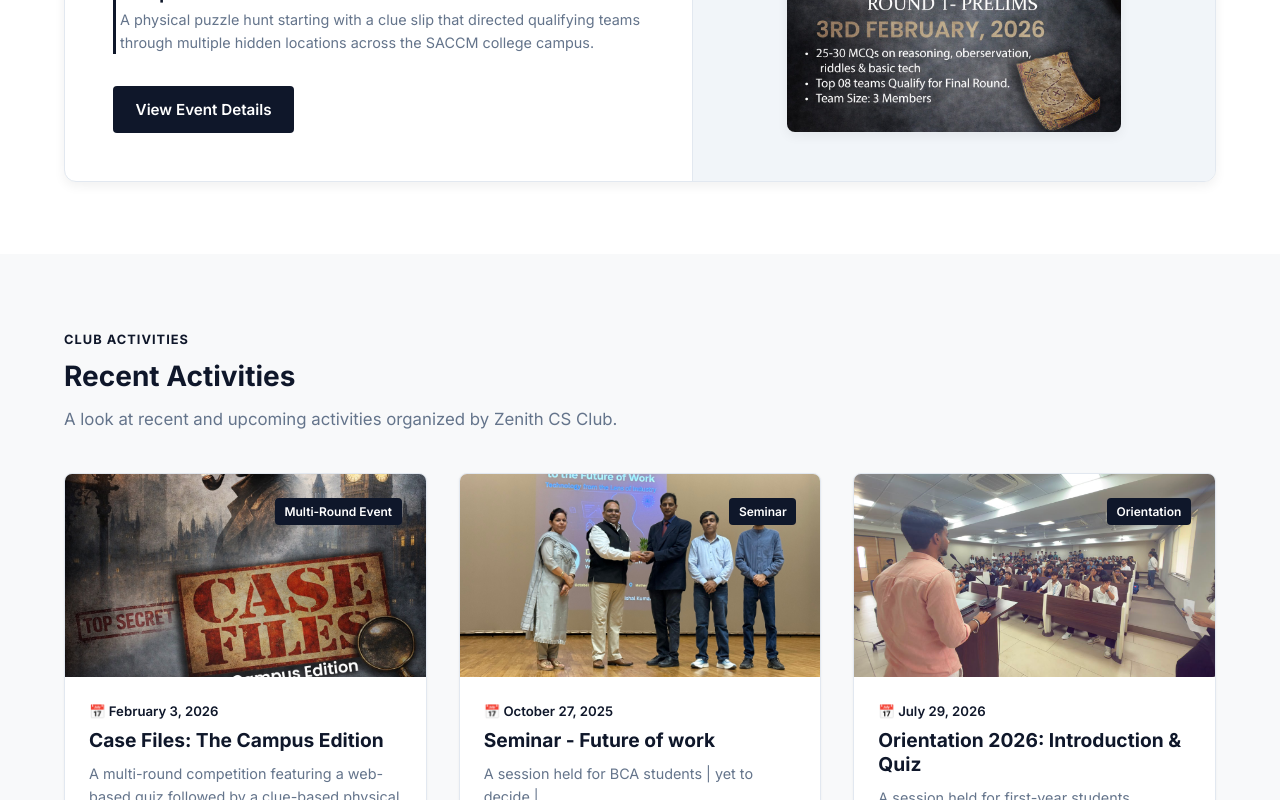
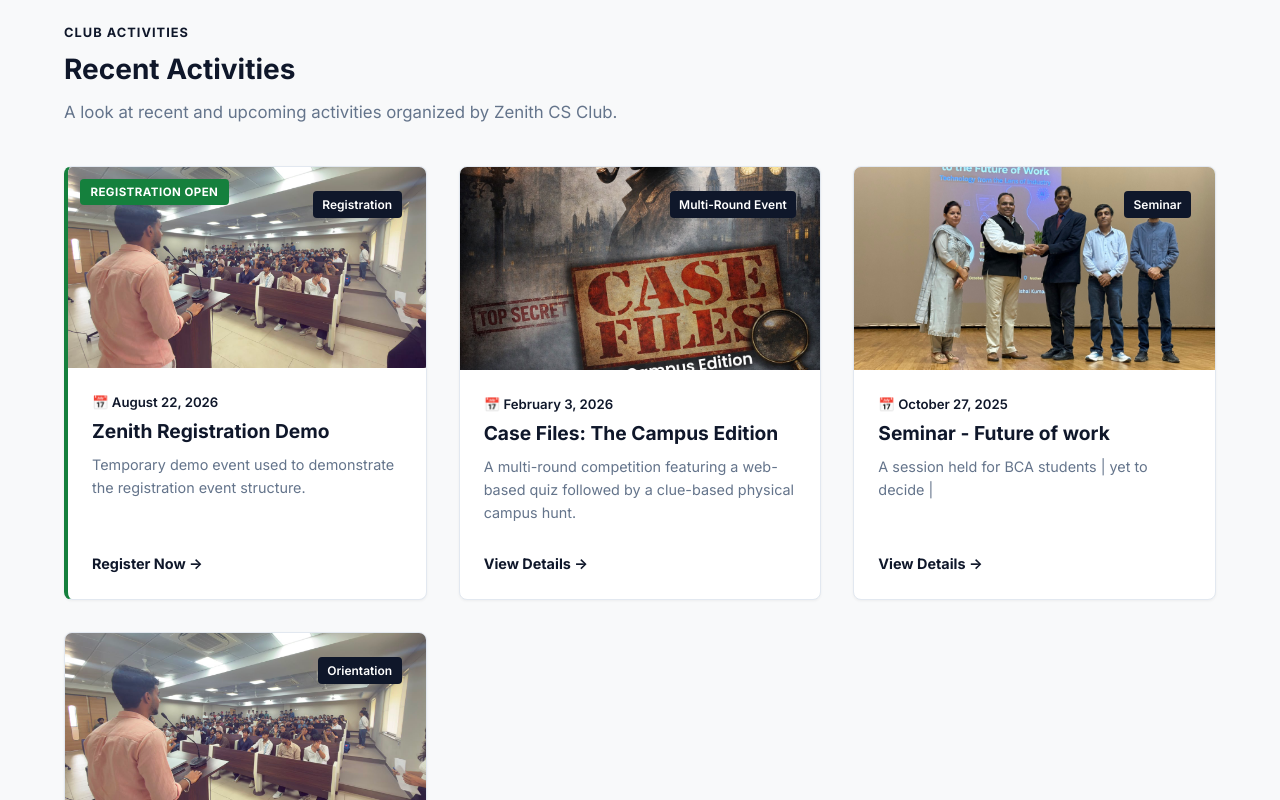
Before and after one commit to ArmaanCode2/Zenith, a React (Vite) app: page / in a window 1280 px wide. Shown: the part 2327-3127 px from the top of the page. Built offline with nearby package versions, Linux system fonts and the light colour scheme.

Commit message:
added demo of registration event

```diff
--- a/src/data/events.js
+++ b/src/data/events.js
@@ -1,5 +1,22 @@
 // Central Event Data Source for Zenith CS Club
 export const eventsData = [
+  // TEMPORARY REGISTRATION DEMO — REMOVE AFTER TESTING
+  {
+    id: 'registration-demo', //this can be anything recommended is that its same as the event name
+    type: 'registration', // this can be only registration or event
+    title: 'Zenith Registration Demo', //the big title of the event
+    category: 'Registration',//this is just a small text on the event card
+    status: 'completed', //just a secondary  indicatornprimary is registrationStatus . this can be removed in only the registration event types
+    date: 'August 22, 2026', //the main date shown on the page
+    image: '/events/orientation-2026/2.jpg', //the cover image of the event
+    shortDescription: 'Temporary demo event used to demonstrate the registration event structure.', //this is shown just below the main title
+    description: 'This is a temporary test event used to demonstrate how registration-based events behave across the Zenith CS Club website, including registration status badges, deadlines, and embedded Google Forms.', //this is shown in the about the event section
+    featured: true, // true if u want this to appear on the home page
+    registrationStatus: 'open', // determines wether if the registration is open or not this is important to add
+    registrationDeadline: 'August 28, 2026', //important parameter
+    formUrl: 'https://docs.google.com/forms/d/e/1FAIpQLSdMhH5PDXQALTQMriVob1ZniQ1uPOBEXopKLb28elDwj0ADew/viewform?usp=header' //the public form url
+  },
+  // END TEMPORARY REGISTRATION DEMO
   {
     id: 'case-files',
     type: 'event',
@@ -10,7 +27,7 @@ export const eventsData = [
     image: '/events/case-file/case-file.jpg',
     shortDescription: 'A multi-round competition featuring a web-based quiz followed by a clue-based physical campus hunt.',
     description: 'Case Files is a flagship multi-stage competition designed to test technical concepts, logical problem-solving, and physical teamwork. Participants first competed in a digital PHP/database quiz before advancing to an exciting clue-based treasure hunt across the SACCM campus.',
-    featured: true,
+    featured: false,
     rounds: [
       {
         roundNumber: 1,
```
